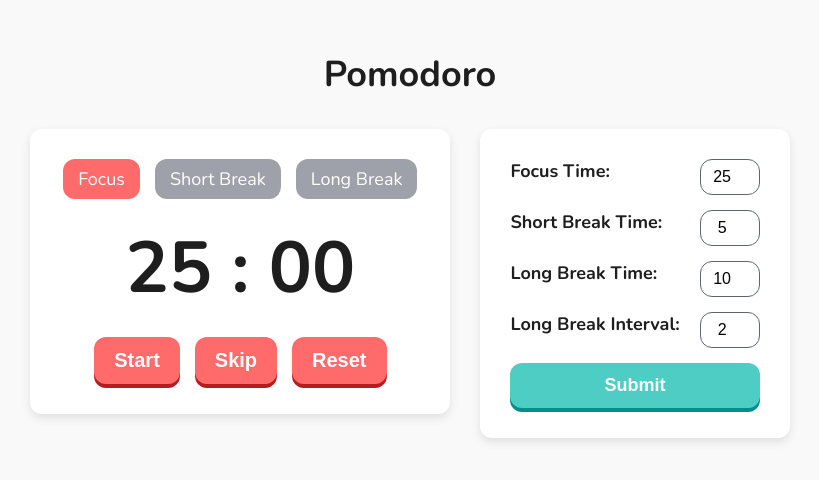
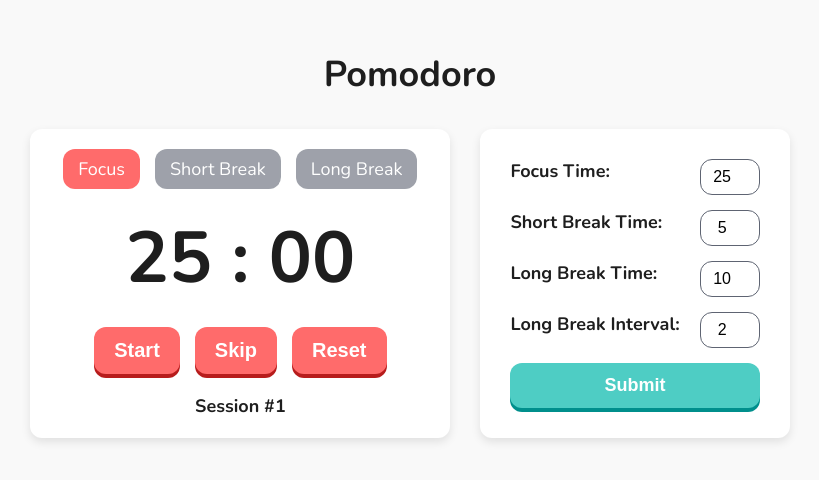
Before and after one commit to Sokratius/PracticeProjects, a website: page todolist/index.html in a window 1280 px wide. Shown: the part 156-636 px from the top of the page, without its empty margins (230-1049 px from the left). Drawn offline with nearby package versions, Linux system fonts and the light colour scheme.

Commit message:
session counter added

```diff
--- a/todolist/index.html
+++ b/todolist/index.html
@@ -35,7 +35,11 @@
                     Reset
                 </button>
             </div>
+            <div class="session-counter">
+                Session #<span class="session-counter-number"></span>
+            </div>
         </div>
+
         <div class="pomodoro-options">
             <div class="time-options">
                 <label for="focus-time"> Focus Time:
--- a/todolist/index.js
+++ b/todolist/index.js
@@ -23,6 +23,9 @@ const timeSettingsElems = {
     timeSettingSubmitting: document.querySelector('.submit-options'),
 };
 
+let allSessionsElem = document.querySelector('.session-counter-number');
+allSessionsElem.textContent = 1;
+
 let focusTime = 25 * 60;
 let shortBreakTime = 5 * 60;
 let longBreakTime = 10 * 60;
@@ -30,6 +33,7 @@ let currentTimerTime = focusTime;
 let timerID = null;
 let currentSession = sessions.focus;
 let sessionCounter = 0;
+let allSessions = 1;
 
 const validateInputs = () => {
     const inputs = [
@@ -125,6 +129,8 @@ function changeSession() {
         currentSession = (sessionCounter >= parseInt(timeSettingsElems.longBreakInterval.value)) ? sessions.longBreak : sessions.shortBreak;
     } else {
         currentSession = sessions.focus;
+        allSessions++;
+        allSessionsElem.textContent = allSessions;
     }
 
     sessionCounter = (currentSession === sessions.longBreak) ? 0 : sessionCounter;
--- a/todolist/styles.css
+++ b/todolist/styles.css
@@ -60,7 +60,7 @@ body {
 .timer-panel,
 .time-options {
     background: white;
-    padding: 30px;
+    padding: 20px 30px;
     border-radius: var(--border-radius);
     box-shadow: var(--shadow-light);
     transition: var(--transition);
@@ -69,10 +69,15 @@ body {
     text-align: center;
 }
 
+.session-counter {
+    font-weight: bold;
+    margin-top: 20px;
+
+}
+
 .time-options>label {
     display: flex;
     column-gap: 20px;
-
 }
 
 .timer-panel:hover,
```
